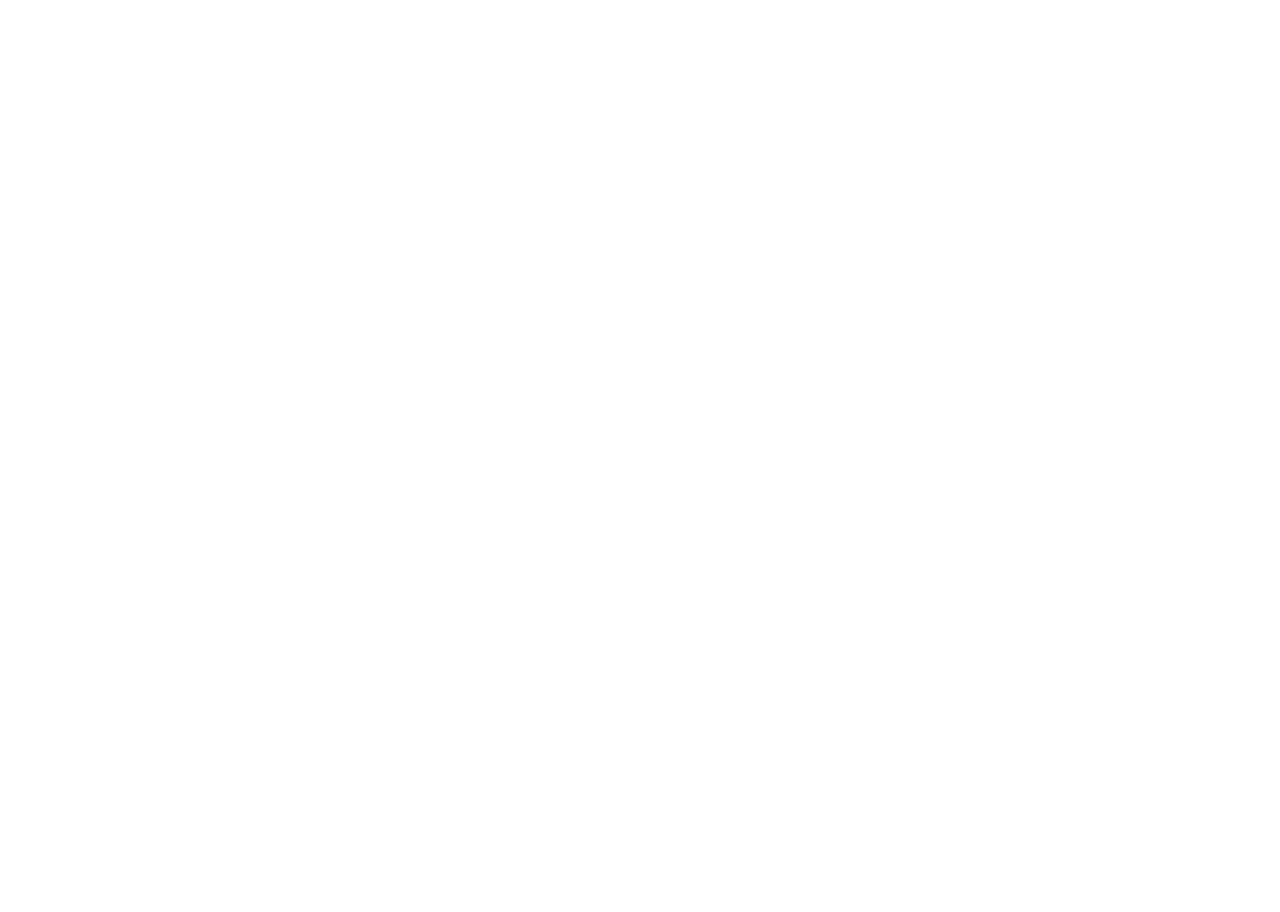
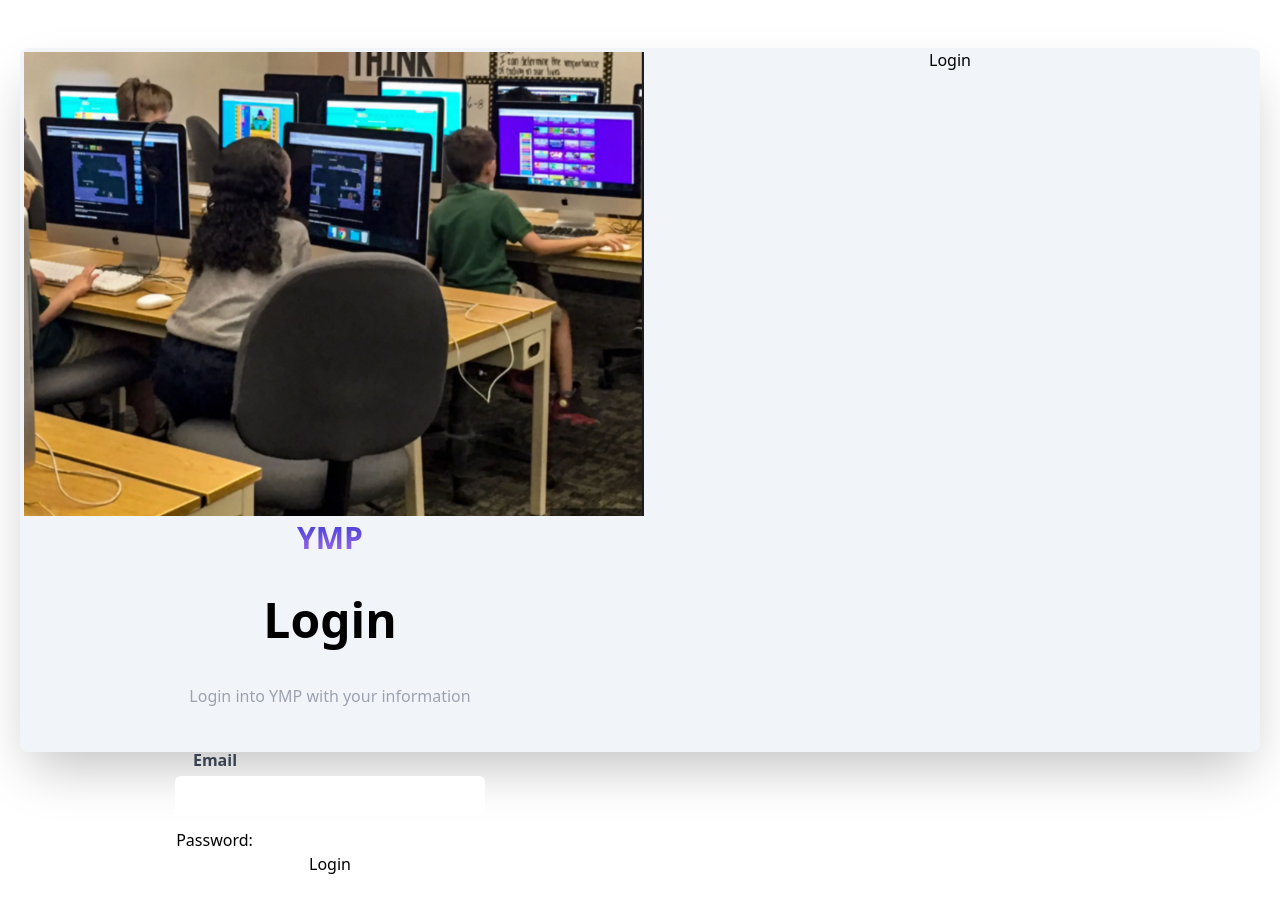
Before and after one commit to sasidharJasty/YouthMentorshipProject-Website, a React (Vite) app in the folder frontend/: page /login in a window 1280 px wide. Before the commit this address had no page. Shown: the top 912 px of the page. Before the commit the page ends 800 px from the top, so only its background shows below. Built offline with nearby package versions, Linux system fonts and the light colour scheme.

Commit message:
UI fixes

```diff
--- a/frontend/src/components/AppRouter.tsx
+++ b/frontend/src/components/AppRouter.tsx
@@ -1,4 +1,4 @@
-import { BrowserRouter as Router, Routes, Route, Link } from "react-router-dom";
+import { BrowserRouter as Router, Routes, Route } from "react-router-dom";
 import Login from "./Login";
 import Signup from "./Signup";
 
@@ -6,7 +6,7 @@
   return (
     <Router>
       <Routes>
-        <Route path="/" element={<Login />} />
+        <Route path="/login" element={<Login />} />
         <Route path="/signup" element={<Signup />} />
       </Routes>
     </Router>
--- a/frontend/src/components/Login.tsx
+++ b/frontend/src/components/Login.tsx
@@ -1,10 +1,12 @@
 import React, { useState } from "react";
 import axios from "axios";
-
+import { useNavigate } from "react-router-dom";
+import login from "./login.png";
+import "./Signup.css";
 const Login: React.FC = () => {
   const [username, setUsername] = useState("");
   const [password, setPassword] = useState("");
-
+  const history = useNavigate();
   const handleLogin = async (e: React.FormEvent) => {
     e.preventDefault();
 
@@ -22,6 +24,7 @@
 
       // Redirect or perform other actions on successful login
       console.log("Login successful!");
+      history("/");
     } catch (error: any) {
       console.error("Signup failed:", error.response.data);
     }
@@ -29,12 +32,26 @@
 
   return (
     <div className="flex justify-center content-center w-screen h-screen ">
-      <div className="bg-sky-400 h-auto rounded-lg mx-5 my-5 px-3 py-3 justify-center content-center text-center shadow-2xl place-self-center">
+      <div className="w-auto h-auto bg-slate-100  rounded-lg mx-5 my-12 shadow-2xl grid grid-cols-2 text-black">
+        <div className="justify-center content-center text-center  ">
+          <img className=" m-1 " src={login}></img>
+        </div>
         <h2 className="text-center">Login</h2>
-        <form onSubmit={handleLogin}>
+        <div className=" justify-center content-center text-center flex items-center ">
+          <form className="mb-10 w-full" onSubmit={handleLogin}>
             <div>
-            <label>Username:</label>
+              <div className="justify-center content-center text-center  ">
+                <h1 className="font-extrabold text-3xl logo mb-10 ">YMP</h1>
+              </div>
+              <h1 className="text-5xl mb-10 font-black">Login</h1>
+              <p className="text-gray-400 font-medium mb-10">
+                Login into YMP with your information
+              </p>
+              <p className="w-1/2 ml-10 mb-1 text-gray-700 font-semibold">
+                Email
+              </p>
               <input
+                className="mb-3 rounded-md py-2 w-1/2 pl-3 boo"
                 type="text"
                 value={username}
                 onChange={(e) => setUsername(e.target.value)}
@@ -52,6 +69,7 @@
           </form>
         </div>
       </div>
+    </div>
   );
 };
 
--- /dev/null
+++ b/frontend/src/components/Signup.css
@@ -0,0 +1,8 @@
+.logo {
+  background: -webkit-linear-gradient(#3e3bd4, #a46bec);
+  -webkit-background-clip: text;
+  -webkit-text-fill-color: transparent;
+}
+.boo {
+  border-color: #f4a459;
+}
--- a/frontend/src/components/Signup.tsx
+++ b/frontend/src/components/Signup.tsx
@@ -2,7 +2,7 @@
 import { useNavigate } from "react-router-dom";
 import axios from "axios";
 import login from "./login.png";
-import vect from "./Vector.png";
+import "./Signup.css";
 
 const Signup: React.FC = () => {
   const [username, setUsername] = useState("");
@@ -30,7 +30,7 @@
 
   return (
     <div className="flex justify-center content-center w-screen h-screen ">
-      <div className="w-auto h-auto bg-slate-100  rounded-lg mx-5 my-12 shadow-2xl grid grid-cols-2 text-black">
+      <div className="w-auto h-auto bg-slate-100  rounded-lg mx-5 my-12  grid grid-cols-2 text-black">
         <div className="justify-center content-center text-center  ">
           <img className=" m-1 " src={login}></img>
         </div>
@@ -38,7 +38,7 @@
           <form className="mb-10 w-full" onSubmit={handleSignup}>
             <div>
               <div className="justify-center content-center text-center  ">
-                <img className=" m-1 " src={vect}></img>
+                <h1 className="font-extrabold text-3xl logo mb-10 ">YMP</h1>
               </div>
               <h1 className="text-5xl mb-10 font-black">Signup</h1>
               <p className="text-gray-400 font-medium mb-10">
@@ -60,7 +60,7 @@
                 Email
               </p>
               <input
-                className="mb-3 rounded-md py-2 w-1/2 pl-3"
+                className="mb-3 rounded-md py-2 w-1/2 pl-3 boo"
                 type="text"
                 placeholder="Enter your Email"
                 value={email}
@@ -81,13 +81,13 @@
             </div>
             <p className="">
               {" "}
-              Don't have an account{" "}
-              <a className="text-blue-500" href="/">
-                sign up!
+              Have an account?{" "}
+              <a className="text-blue-500" href="/login/">
+                Login!
               </a>
             </p>
             <button
-              className="bg-blue-400 px-20 py-1 mt-3 rounded-md text-black"
+              className="bg-blue-400 px-20 py-1 mt-3 rounded-md shadow-2xl text-black"
               type="submit"
             >
               Signup
```
Also changed, not shown: 2 other files (tests, documents, lock files or other folders). Lines whose indentation alone changed are shown as unchanged.
